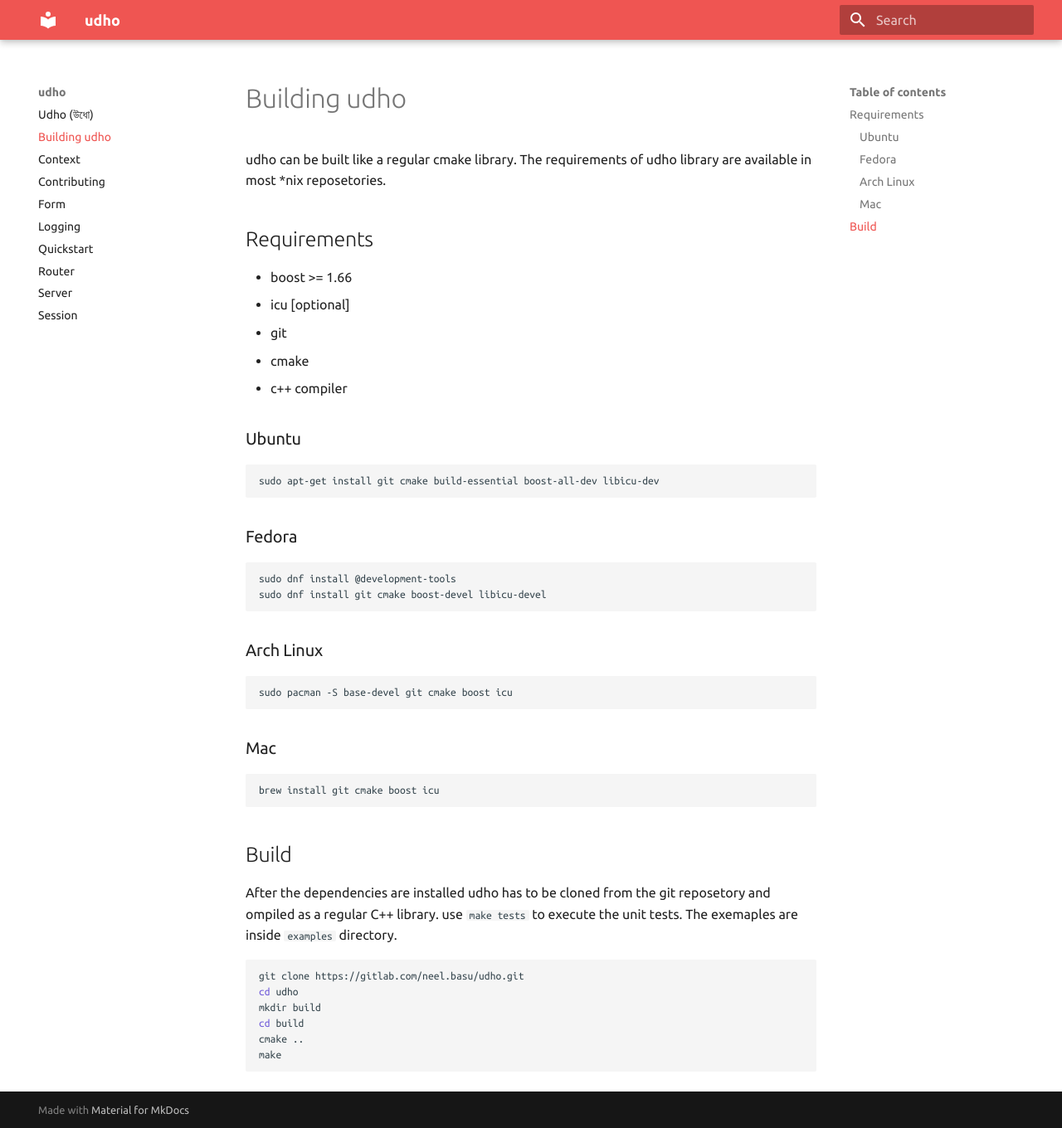
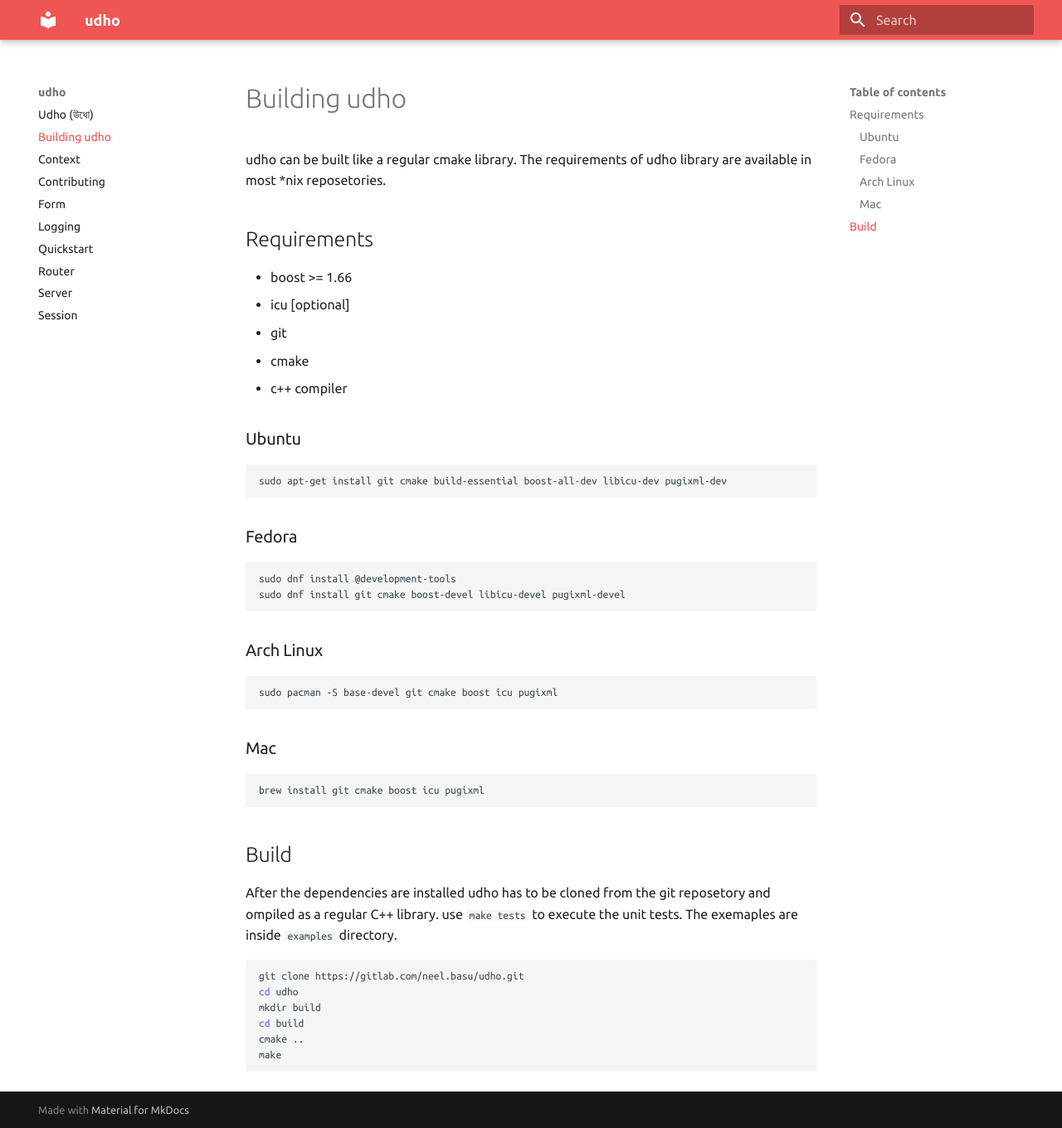
Before and after one commit to neel/udho, an MkDocs documentation site: the page built from docs/build.md, in a window 1280 px wide and 1360 px high. Shown: the whole window at 83% size. Built offline with MkDocs 1.6.1 and Material for MkDocs 9.7.7, drawn with Linux system fonts in a browser that asks for light colours.

Commit message:
Update build.md

````diff
--- a/docs/build.md
+++ b/docs/build.md
@@ -13,26 +13,26 @@ udho can be built like a regular cmake library. The requirements of udho library
 ### Ubuntu
 
 ```bash
-sudo apt-get install git cmake build-essential boost-all-dev libicu-dev
+sudo apt-get install git cmake build-essential boost-all-dev libicu-dev pugixml-dev
 ```
 
 ### Fedora
 
 ```bash
 sudo dnf install @development-tools
-sudo dnf install git cmake boost-devel libicu-devel
+sudo dnf install git cmake boost-devel libicu-devel pugixml-devel
 ```
 
 ### Arch Linux
 
 ```bash
-sudo pacman -S base-devel git cmake boost icu
+sudo pacman -S base-devel git cmake boost icu pugixml
 ```
 
 ### Mac
 
 ```bash
-brew install git cmake boost icu
+brew install git cmake boost icu pugixml
 ```
 
 ## Build
````
